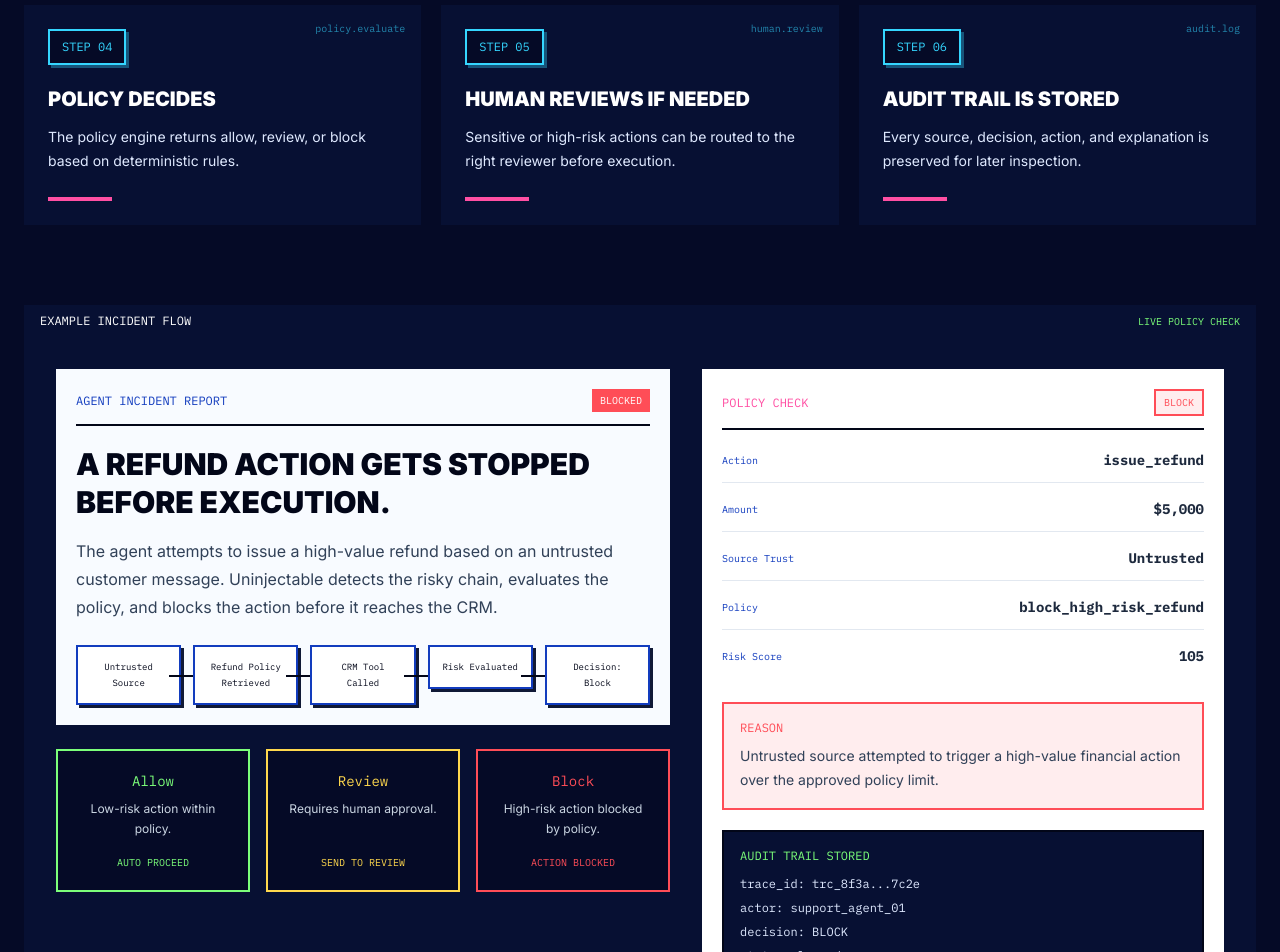
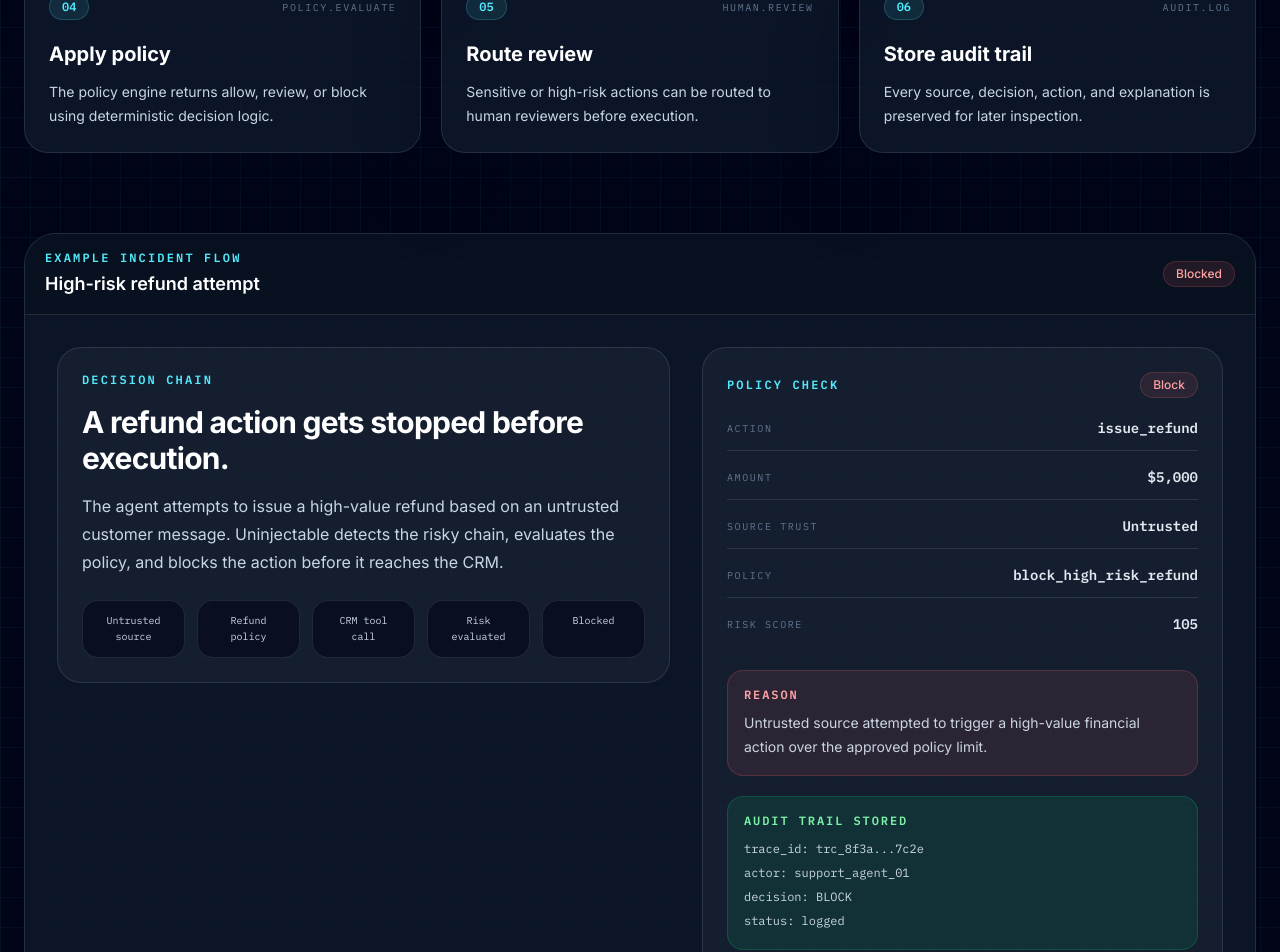
Before and after one commit to nilotin/uninjectable-website, a React (Vite) app: page / in a window 1280 px wide. Shown: the part 3120-4072 px from the top of the page. Built offline with nearby package versions, Linux system fonts and the light colour scheme.

Commit message:
Tone down retro style for enterprise audience

```diff
--- a/src/sections/HowItWorks.tsx
+++ b/src/sections/HowItWorks.tsx
@@ -3,42 +3,42 @@ import SectionHeader from '../components/SectionHeader'
 const steps = [
   {
     number: '01',
-    title: 'Agent reads data',
+    title: 'Capture context',
     description:
-      'The agent reads user messages, tickets, documents, or internal system context.',
+      'The agent reads messages, documents, customer records, or internal system context.',
     tag: 'source.read',
   },
   {
     number: '02',
-    title: 'Agent calls a tool',
+    title: 'Detect action intent',
     description:
       'The agent attempts to call an API, update a record, issue a refund, or trigger a workflow.',
     tag: 'tool.call',
   },
   {
     number: '03',
-    title: 'Uninjectable scores risk',
+    title: 'Evaluate risk',
     description:
-      'The action is evaluated using policy rules, source trust, action type, and contextual signals.',
+      'The action is scored using policy rules, source trust, action type, and contextual signals.',
     tag: 'risk.score',
   },
   {
     number: '04',
-    title: 'Policy decides',
+    title: 'Apply policy',
     description:
-      'The policy engine returns allow, review, or block based on deterministic rules.',
+      'The policy engine returns allow, review, or block using deterministic decision logic.',
     tag: 'policy.evaluate',
   },
   {
     number: '05',
-    title: 'Human reviews if needed',
+    title: 'Route review',
     description:
-      'Sensitive or high-risk actions can be routed to the right reviewer before execution.',
+      'Sensitive or high-risk actions can be routed to human reviewers before execution.',
     tag: 'human.review',
   },
   {
     number: '06',
-    title: 'Audit trail is stored',
+    title: 'Store audit trail',
     description:
       'Every source, decision, action, and explanation is preserved for later inspection.',
     tag: 'audit.log',
@@ -68,32 +68,11 @@ const policySignals = [
   },
 ]
 
-const decisions = [
-  {
-    title: 'Allow',
-    description: 'Low-risk action within policy.',
-    color: 'border-[#7cff7a] text-[#7cff7a]',
-    action: 'AUTO PROCEED',
-  },
-  {
-    title: 'Review',
-    description: 'Requires human approval.',
-    color: 'border-[#ffd84d] text-[#ffd84d]',
-    action: 'SEND TO REVIEW',
-  },
-  {
-    title: 'Block',
-    description: 'High-risk action blocked by policy.',
-    color: 'border-[#ff4d57] text-[#ff4d57]',
-    action: 'ACTION BLOCKED',
-  },
-]
-
 function HowItWorks() {
   return (
     <section
       id="how-it-works"
-      className="dark-pixel-grid bg-[#050a26] px-6 py-24 scroll-mt-24"
+      className="dark-subtle-grid bg-slate-950 px-6 py-24 scroll-mt-24"
     >
       <div className="mx-auto max-w-7xl">
         <SectionHeader
@@ -107,57 +86,55 @@ function HowItWorks() {
           {steps.map((step) => (
             <div
               key={step.number}
-              className="retro-panel-dark relative overflow-hidden bg-[#071033] p-6"
+              className="enterprise-panel-dark rounded-3xl p-6"
             >
-              <div className="absolute right-4 top-4 font-pixel text-[10px] text-[#35d6ff]/60">
-                {step.tag}
-              </div>
+              <div className="mb-5 flex items-center justify-between gap-4">
+                <span className="font-mono-accent rounded-full border border-cyan-300/20 bg-cyan-300/10 px-3 py-1 text-xs font-semibold text-cyan-300">
+                  {step.number}
+                </span>
 
-              <div className="mb-5 inline-flex border-2 border-[#35d6ff] bg-[#050a26] px-3 py-2 shadow-[3px_3px_0_rgba(53,214,255,0.35)]">
-                <span className="font-pixel text-xs text-[#35d6ff]">
-                  STEP {step.number}
+                <span className="font-mono-accent text-[10px] uppercase tracking-[0.16em] text-slate-500">
+                  {step.tag}
                 </span>
               </div>
 
-              <h3 className="text-xl font-black uppercase text-white">
-                {step.title}
-              </h3>
+              <h3 className="text-xl font-bold text-white">{step.title}</h3>
 
-              <p className="mt-3 text-sm leading-6 text-[#dfe9ff]">
+              <p className="mt-3 text-sm leading-6 text-slate-300">
                 {step.description}
               </p>
-
-              <div className="mt-6 h-1 w-16 bg-[#ff4fa3]" />
             </div>
           ))}
         </div>
 
-        <div className="retro-panel-dark scanline mt-20 overflow-hidden bg-[#071033] text-white">
-          <div className="retro-window-bar flex items-center justify-between px-4 py-2">
-            <span className="font-pixel text-xs">EXAMPLE INCIDENT FLOW</span>
-            <span className="font-pixel text-[10px] text-[#7cff7a]">
-              LIVE POLICY CHECK
+        <div className="enterprise-panel-dark mt-20 overflow-hidden rounded-[2rem] text-white">
+          <div className="console-bar flex items-center justify-between px-5 py-4">
+            <div>
+              <p className="font-mono-accent text-xs font-semibold uppercase tracking-[0.18em] text-cyan-300">
+                Example incident flow
+              </p>
+              <h3 className="mt-1 text-lg font-semibold text-white">
+                High-risk refund attempt
+              </h3>
+            </div>
+
+            <span className="hidden rounded-full border border-red-400/20 bg-red-400/10 px-3 py-1 text-xs font-medium text-red-300 sm:block">
+              Blocked
             </span>
           </div>
 
           <div className="grid gap-8 p-6 md:p-8 lg:grid-cols-[1fr_0.85fr]">
             <div>
-              <div className="retro-panel bg-[#f8fbff] p-5 text-slate-950">
-                <div className="mb-5 flex items-center justify-between border-b-2 border-slate-950 pb-3">
-                  <p className="font-pixel text-xs text-[#123cbe]">
-                    AGENT INCIDENT REPORT
-                  </p>
+              <div className="rounded-3xl border border-white/10 bg-white/[0.04] p-6">
+                <p className="font-mono-accent text-xs font-semibold uppercase tracking-[0.18em] text-cyan-300">
+                  Decision chain
+                </p>
 
-                  <span className="font-pixel bg-[#ff4d57] px-2 py-1 text-[10px] text-white">
-                    BLOCKED
-                  </span>
-                </div>
-
-                <h3 className="text-3xl font-black uppercase leading-tight">
+                <h3 className="mt-4 text-3xl font-bold tracking-tight text-white">
                   A refund action gets stopped before execution.
                 </h3>
 
-                <p className="mt-4 leading-7 text-slate-700">
+                <p className="mt-4 leading-7 text-slate-300">
                   The agent attempts to issue a high-value refund based on an
                   untrusted customer message. Uninjectable detects the risky
                   chain, evaluates the policy, and blocks the action before it
@@ -166,55 +143,33 @@ function HowItWorks() {
 
                 <div className="mt-6 grid gap-3 sm:grid-cols-5">
                   {[
-                    'Untrusted Source',
-                    'Refund Policy Retrieved',
-                    'CRM Tool Called',
-                    'Risk Evaluated',
-                    'Decision: Block',
-                  ].map((item, index) => (
-                    <div key={item} className="relative">
-                      <div className="border-2 border-[#123cbe] bg-white p-3 text-center shadow-[3px_3px_0_#101936]">
-                        <p className="font-pixel text-[9px] leading-4 text-slate-950">
-                          {item}
-                        </p>
-                      </div>
-
-                      {index !== 4 && (
-                        <div className="absolute -right-3 top-1/2 hidden h-[2px] w-6 bg-slate-950 sm:block" />
-                      )}
+                    'Untrusted source',
+                    'Refund policy',
+                    'CRM tool call',
+                    'Risk evaluated',
+                    'Blocked',
+                  ].map((item) => (
+                    <div
+                      key={item}
+                      className="rounded-2xl border border-white/10 bg-slate-950/60 p-3 text-center"
+                    >
+                      <p className="font-mono-accent text-[10px] leading-4 text-slate-300">
+                        {item}
+                      </p>
                     </div>
                   ))}
                 </div>
               </div>
-
-              <div className="mt-6 grid gap-4 md:grid-cols-3">
-                {decisions.map((decision) => (
-                  <div
-                    key={decision.title}
-                    className={`border-2 bg-[#050a26] p-5 text-center ${decision.color}`}
-                  >
-                    <p className="font-pixel text-sm">{decision.title}</p>
-
-                    <p className="mt-2 min-h-10 text-xs leading-5 text-slate-300">
-                      {decision.description}
-                    </p>
-
-                    <p className="font-pixel mt-4 text-[10px]">
-                      {decision.action}
-                    </p>
-                  </div>
-                ))}
-              </div>
             </div>
 
-            <div className="retro-panel bg-white p-5 text-slate-950">
-              <div className="mb-5 flex items-center justify-between border-b-2 border-slate-950 pb-3">
-                <p className="font-pixel text-xs text-[#ff4fa3]">
-                  POLICY CHECK
+            <div className="rounded-3xl border border-white/10 bg-white/[0.04] p-6">
+              <div className="mb-5 flex items-center justify-between">
+                <p className="font-mono-accent text-xs font-semibold uppercase tracking-[0.18em] text-cyan-300">
+                  Policy check
                 </p>
 
-                <span className="border-2 border-[#ff4d57] bg-[#ff4d57]/10 px-2 py-1 font-pixel text-[10px] text-[#ff4d57]">
-                  BLOCK
+                <span className="rounded-full border border-red-400/20 bg-red-400/10 px-3 py-1 text-xs font-medium text-red-300">
+                  Block
                 </span>
               </div>
 
@@ -222,34 +177,36 @@ function HowItWorks() {
                 {policySignals.map((signal) => (
                   <div
                     key={signal.label}
-                    className="flex items-center justify-between gap-4 border-b border-slate-200 pb-3 last:border-b-0"
+                    className="flex items-center justify-between gap-4 border-b border-white/10 pb-3 last:border-b-0"
                   >
-                    <span className="font-pixel text-[10px] text-[#123cbe]">
+                    <span className="font-mono-accent text-[10px] uppercase tracking-[0.16em] text-slate-500">
                       {signal.label}
                     </span>
 
-                    <span className="font-mono text-sm font-bold text-slate-800">
+                    <span className="font-mono text-sm font-semibold text-slate-200">
                       {signal.value}
                     </span>
                   </div>
                 ))}
               </div>
 
-              <div className="mt-6 border-2 border-[#ff4d57] bg-[#ff4d57]/10 p-4">
-                <p className="font-pixel text-xs text-[#ff4d57]">REASON</p>
+              <div className="mt-6 rounded-2xl border border-red-400/20 bg-red-400/10 p-4">
+                <p className="font-mono-accent text-xs font-semibold uppercase tracking-[0.16em] text-red-300">
+                  Reason
+                </p>
 
-                <p className="mt-2 text-sm leading-6 text-slate-700">
+                <p className="mt-2 text-sm leading-6 text-slate-300">
                   Untrusted source attempted to trigger a high-value financial
                   action over the approved policy limit.
                 </p>
               </div>
 
-              <div className="mt-5 border-2 border-slate-950 bg-[#071033] p-4 text-white">
-                <p className="font-pixel text-xs text-[#7cff7a]">
-                  AUDIT TRAIL STORED
+              <div className="mt-5 rounded-2xl border border-green-400/20 bg-green-400/10 p-4">
+                <p className="font-mono-accent text-xs font-semibold uppercase tracking-[0.16em] text-green-300">
+                  Audit trail stored
                 </p>
 
-                <p className="mt-2 font-mono text-xs leading-6 text-[#dfe9ff]">
+                <p className="mt-2 font-mono text-xs leading-6 text-slate-300">
                   trace_id: trc_8f3a...7c2e
                   <br />
                   actor: support_agent_01
--- a/src/sections/UseCases.tsx
+++ b/src/sections/UseCases.tsx
@@ -6,11 +6,11 @@ function UseCases() {
   return (
     <section
       id="use-cases"
-      className="pixel-grid bg-[#f8fbff] px-6 py-24 scroll-mt-24"
+      className="subtle-grid bg-white px-6 py-24 scroll-mt-24"
     >
       <div className="mx-auto max-w-7xl">
         <SectionHeader
-          eyebrow="Built for real-world AI"
+          eyebrow="Use cases"
           title="Protect workflows where AI agents touch business systems"
           description="Uninjectable is designed for teams moving AI agents from simple chat interfaces into real operational environments."
         />
```
Also changed, not shown: src/sections/Deployment.tsx (+27 -21 lines), src/sections/Team.tsx (+11 -11 lines).
